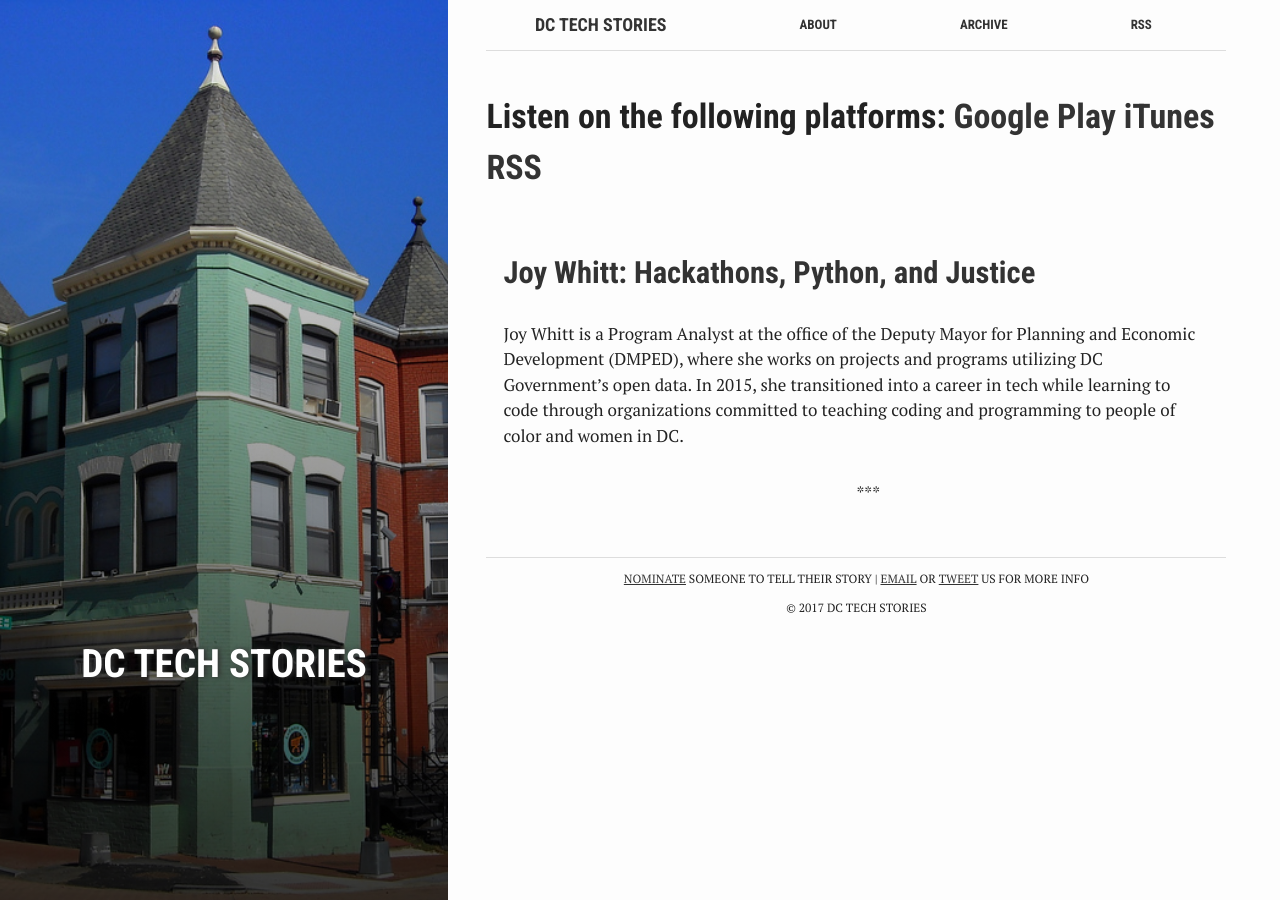
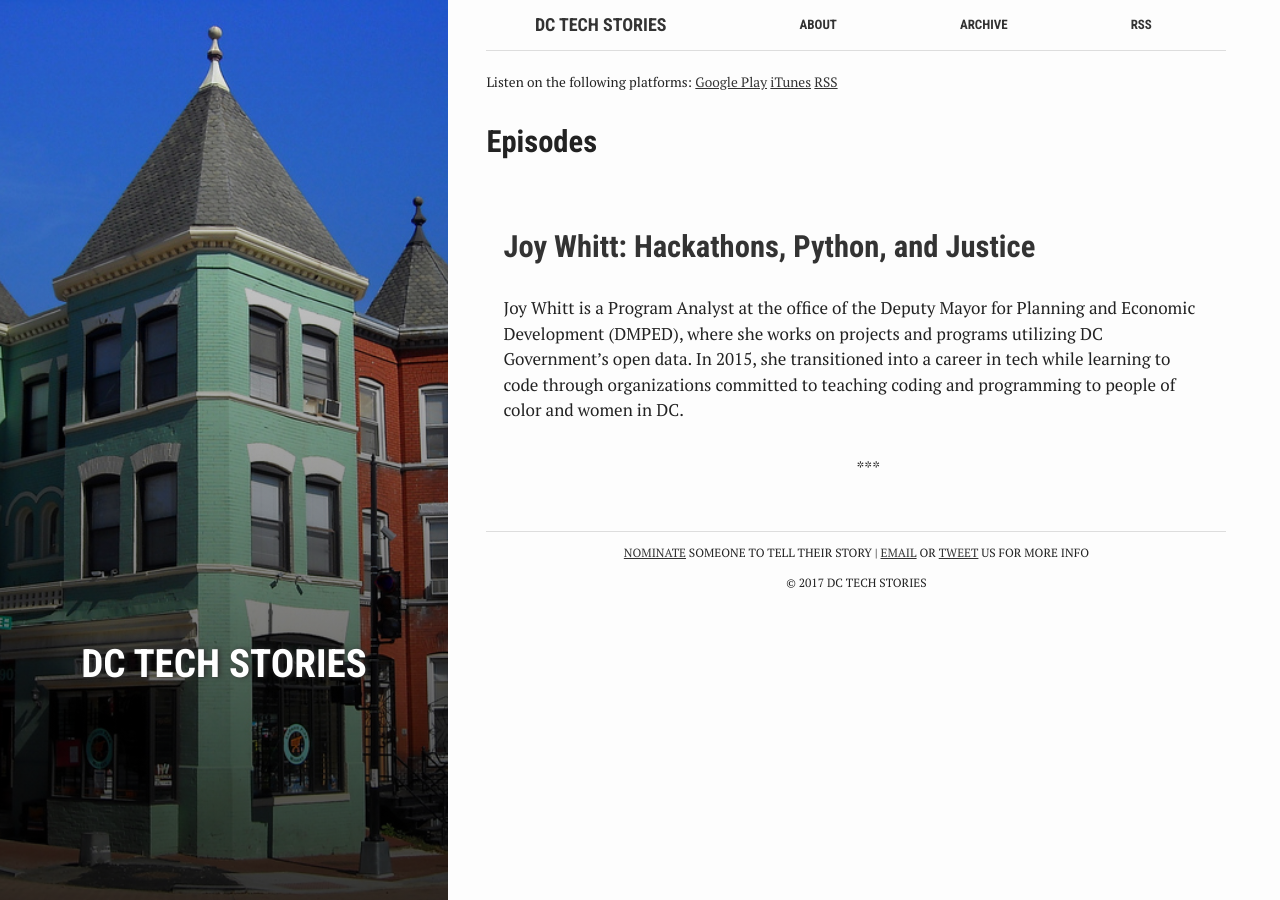
Before and after one commit to sirjessthebrave/dctechstories, a Jekyll site: the page built from index.html, in a window 1280 px wide. Built offline with Jekyll 4.4.1, drawn with Linux system fonts in a browser that asks for light colours.

```diff
--- a/index.html
+++ b/index.html
@@ -5,11 +5,13 @@ crawlertitle: "DC Tech Stories"
 title: "DC Tech Stories"
 summary: ""
 ---
-<h1>Listen on the following platforms:
-	<a href="">Google Play</a>
-	<a href="">iTunes</a>
-	<a href="">RSS</a>
-</h1>
+<small>Listen on the following platforms:
+	<a href="https://play.google.com">Google Play</a>
+	<a href="https://www.apple.com/itunes/">iTunes</a>
+	<a href="https://www.buzzsprout.com/108546.rss">RSS</a>
+</small>
+<br>
+<h2>Episodes</h2>
 {% for post in site.posts %}
   {% capture year %}{{post.date | date: "%Y"}}{% endcapture %}
   {% if year == "2017" %}
```
Also changed, not shown: 2 other files.
